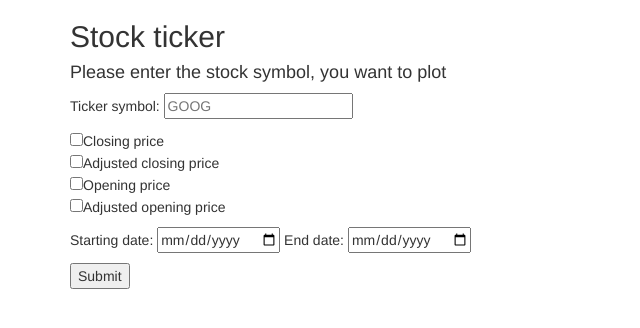
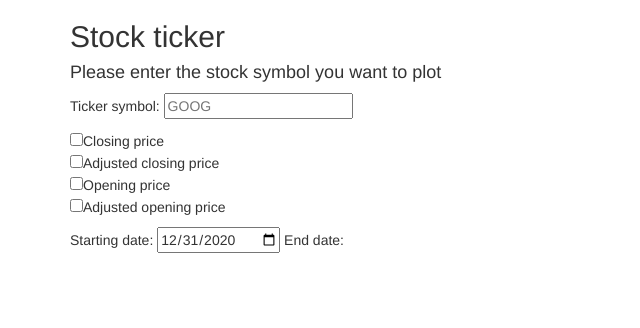
Before and after one commit to jmoberreuter/stockticker-dsincubator, a Flask app: page / in a window 1280 px wide. Shown: the top 328 px of the page, without its empty margins (0-640 px from the left). Run offline with Flask 2, Linux system fonts and the light colour scheme; some libraries are stand-ins or nearby versions.

Commit message:
adjusted some values and form reset.

```diff
--- a/templates/index.html
+++ b/templates/index.html
@@ -12,13 +12,13 @@
     <!-- Bootstrap core CSS -->
     <link rel="stylesheet" href="https://maxcdn.bootstrapcdn.com/bootstrap/3.3.7/css/bootstrap.min.css">
   </head>
-  <body>
+  <body onload="form.reset();">
     <!-- form -->
     <div class="container">
       <div class="row">
         <div class="col-lg-12 text-left">
           <h2>Stock ticker</h2>
-          <h4>Please enter the stock symbol, you want to plot</h1>
+          <h4>Please enter the stock symbol you want to plot</h1>
           <form id='input' method='post' action='stockticker'>
           <p>Ticker symbol: <input type='text' name='ticker' placeholder='GOOG' /></p>
           <p>
@@ -28,8 +28,8 @@
           <input type="checkbox" name='features[]' value='Adj. Open' />Adjusted opening price<br/>
           </p>
           <p>
-          Starting date: <input type="date" name='from' />
-          End date: <input type="date" name='to' />
+          Starting date: <input type="date" name='from' value='2020-12-31'/>
+          End date: <input type="date" name='to' value='2000-01-01 />
           </p>
           <p><input type="submit" value="Submit"></p>
           </form>
```
